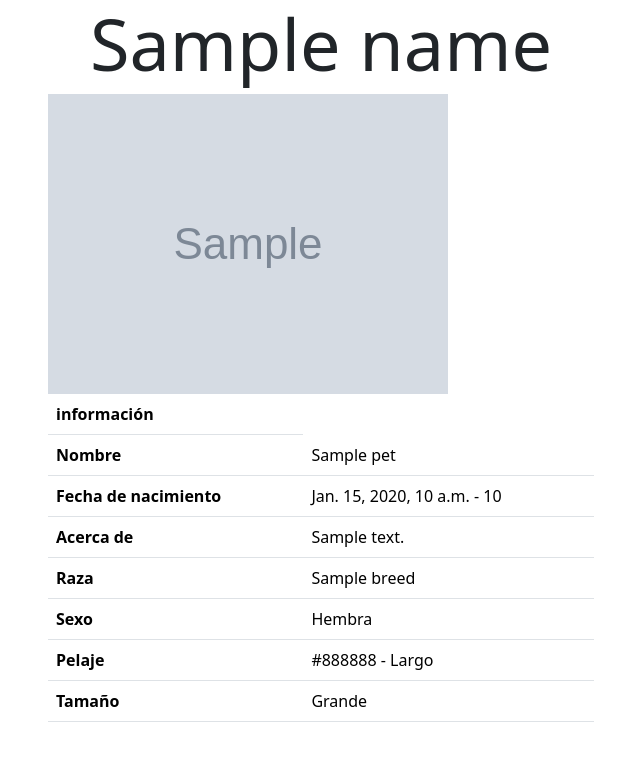
After one commit to NoMeLlamoDante/adoptab, a Django app: template templates/pets/detail_pet.html in a window 1280 px wide. The commit adds this page. Shown: the top 761 px of the page, without its empty margins (319-959 px from the left). Run offline with Django 5.2, Linux system fonts and the light colour scheme; the template is opened without the code that fills it: most values are stand-ins (such as "Sample title", 1, 10 or a date in 2020); grey boxes marked "Sample" are stand-in pictures; some libraries are stand-ins or nearby versions.

Commit message:
detail view pet

```diff
--- a/pets/urls.py
+++ b/pets/urls.py
@@ -1,12 +1,13 @@
 from django.contrib import admin
 from django.urls import path
-from .views import add_pet, index, update_pet, delete_pet
+from .views import index, add_pet, detail_pet, update_pet, delete_pet
 from django.views.generic import TemplateView
 
 
 urlpatterns = [
     path('', index, name="index"),
     path('add', add_pet, name="add_pet"),
+    path('detail/<int:id>', detail_pet, name="detail_pet"),
     path('update/<int:id>', update_pet, name="update_pet"),
     path('delete/<int:id>', delete_pet, name="delete_pet"),
 ]
--- /dev/null
+++ b/templates/pets/detail_pet.html
@@ -0,0 +1,100 @@
+{% extends 'common/base.html' %}
+
+{% load static %}
+{% load bootstrap5 %}
+
+{% block title %}
+  {{ title }}
+{% endblock %}
+
+{% block content %}
+  <div class="container">
+    <div class="row justify-content-center">
+      <div class="col col-12 col-lg-6">
+        <div class="row text-center">
+          <div class="col">
+            <h2 class="display-2">{{ pet.name.title }}</h2>
+          </div>
+        </div>
+
+        <div class="row">
+          <div class="col">
+            <img src="{{ pet.file.url }}" class="img-fluid" alt="" sizes="" srcset="" />
+          </div>
+        </div>
+        <div class="row">
+          <div class="col">
+            <table class="table caption-top">
+              <thead>
+                <tr>
+                  <th scope="col">información</th>
+                </tr>
+              </thead>
+              <tbody>
+                <tr>
+                  <th scope="row">Nombre</th>
+                  <td>{{ pet.name }}</td>
+                </tr>
+
+                <tr>
+                  <th scope="row">Fecha de nacimiento</th>
+                  <td>{{ pet.birth_date }} - {{ pet.pet_age }}</td>
+                </tr>
+
+                <tr>
+                  <th scope="row">Acerca de</th>
+                  <td>{{ pet.bio }}</td>
+                </tr>
+
+                <tr>
+                  <th scope="row">Raza</th>
+                  <td>{{ pet.breed }}</td>
+                </tr>
+
+                <tr>
+                  <th scope="row">Sexo</th>
+                  <td>
+                    {% if pet.sex == 'M' %}
+                      Macho
+                    {% else %}
+                      Hembra
+                    {% endif %}
+                  </td>
+                </tr>
+
+                <tr>
+                  <th scope="row">Pelaje</th>
+                  <td>
+                    {{ pet.color }} -{% if pet.hair == 'S' %}
+                      Corto
+                    {% elif pet.hair == 'M' %}
+                      Mediano
+                    {% else %}
+                      Largo
+                    {% endif %}
+                  </td>
+                </tr>
+
+                <tr>
+                  <th scope="row">Tamaño</th>
+                  <td>
+                    {% if pet.hair == 'S' %}
+                      Chico
+                    {% elif pet.hair == 'M' %}
+                      Mediano
+                    {% else %}
+                      Grande
+                    {% endif %}
+                  </td>
+                </tr>
+              </tbody>
+            </table>
+          </div>
+        </div>
+      </div>
+    </div>
+    <div class="row">
+      <div class="col"></div>
+    </div>
+  </div>
+{% endblock %}
--- a/templates/pets/index.html
+++ b/templates/pets/index.html
@@ -31,7 +31,7 @@
               <p class="card-text">{{ pet.bio }}</p>
               <div class="row justify-content-center">
                 <div class="col col-auto">
-                  <a href="#" class="btn btn-primary">Ver Detalle</a>
+                  <a href="{% url 'detail_pet' pet.id %}" class="btn btn-primary">Ver Detalle</a>
                 </div>
                 {% if True %}
                   <div class="col col-auto">
```
Also changed, not shown: pets/views.py (+10 -0 lines).
